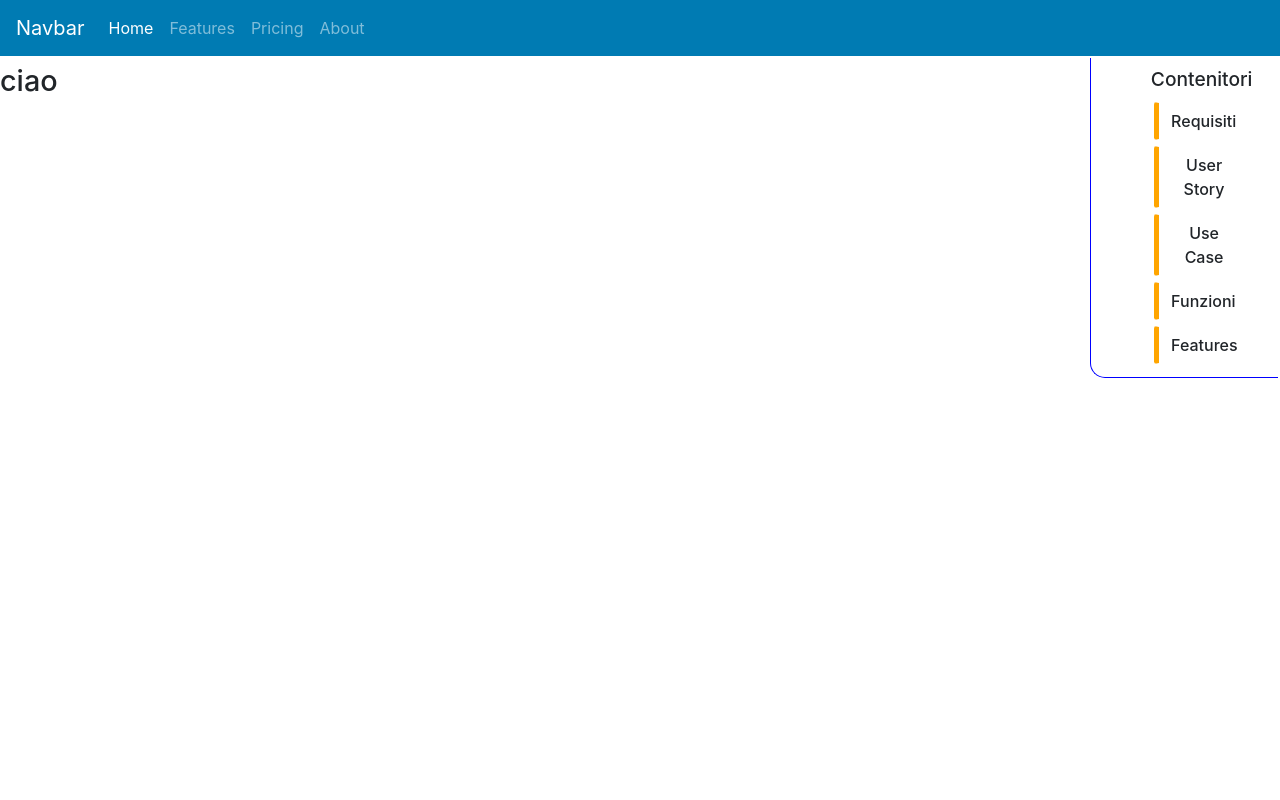
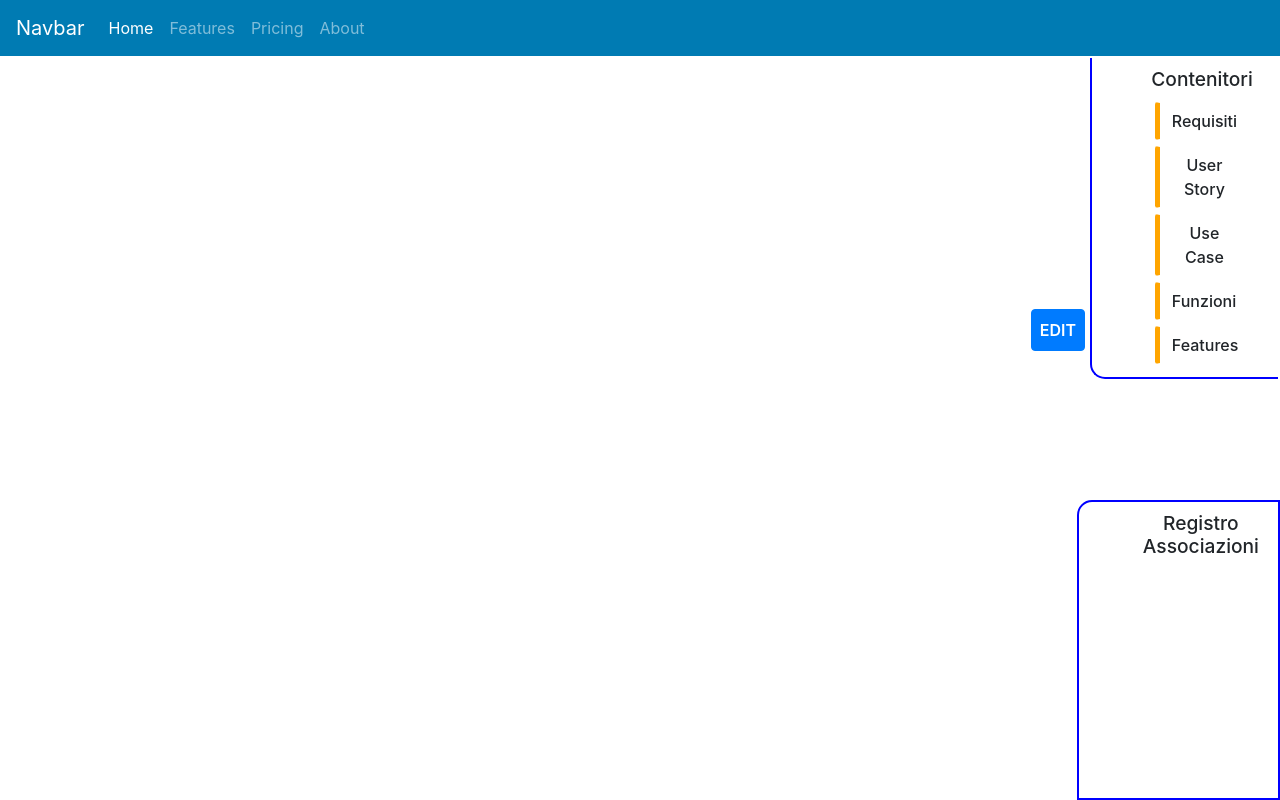
Before and after one commit to provaorganizzazione123/DAL_Manager, an Angular app: page / in a window 1280 px wide. Built offline with nearby package versions, Linux system fonts and the light colour scheme.

Commit message:
BraccioAndrea

```diff
--- a/src/app/app.component.css
+++ b/src/app/app.component.css
@@ -27,10 +27,10 @@
 td{
     border-left-color: blue;
     border-left-style: solid;
-    border-left-width: 1px;
+    border-left-width: 2px;
     border-bottom-color: blue;
     border-bottom-style: solid;
-    border-bottom-width: 1px;
+    border-bottom-width: 2px;
     padding: 10px;
     border-bottom-left-radius: 15px;
     height: 50%;
--- a/src/app/app.component.html
+++ b/src/app/app.component.html
@@ -21,7 +21,7 @@
     </ul>
   </div>
 </nav>
-<h1 [ngClass]="{bottom: classe, top: !classe}" (click)="classe = !classe">ciao</h1>
+<!-- <h1 [ngClass]="{bottom: classe, top: !classe}" (click)="classe = !classe">ciao</h1> -->
 
 <router-outlet>
     <div class="work-container"  >
@@ -37,5 +37,6 @@
     </tr>
   </table>
 </div>
+<app-registro-associazioni></app-registro-associazioni>
 
 </router-outlet>
--- a/src/app/app.module.ts
+++ b/src/app/app.module.ts
@@ -6,12 +6,14 @@ import { AppComponent } from './app.component';
 import { ContainerAssociatedComponent } from './container-associated/container-associated.component';
 import {DragDropModule} from '@angular/cdk/drag-drop';
 import { ComponentListComponent } from './component-list/component-list.component';
+import { RegistroAssociazioniComponent } from './registro-associazioni/registro-associazioni.component';
 
 @NgModule({
   declarations: [
     AppComponent,
     ContainerAssociatedComponent,
     ComponentListComponent,
+    RegistroAssociazioniComponent,
   ],
   imports: [
     BrowserModule,
--- a/src/app/container-associated/container-associated.component.css
+++ b/src/app/container-associated/container-associated.component.css
@@ -113,3 +113,8 @@ h3{
   font-size: 1.30rem;
   font-family: unset;
 }
+
+#EDIT{
+  position:fixed;
+  right:15%;
+}
--- a/src/app/container-associated/container-associated.component.html
+++ b/src/app/container-associated/container-associated.component.html
@@ -21,3 +21,8 @@
     </button>
   </div>
 </div>
+
+
+<div>
+  <button id="EDIT" type="button" class="btn btn-primary">EDIT</button>
+  </div>
--- /dev/null
+++ b/src/app/registro-associazioni/registro-associazioni.component.css
@@ -0,0 +1,32 @@
+.container{
+  text-align: center;
+  align-items: center;
+  border-style: solid;
+  position: fixed;
+  bottom:0%;
+  position:fixed;
+  right:0%;
+  height:300px;
+  width:203px;
+  border-left-color: blue;
+  border-left-style: solid;
+  border-left-width: 2px;
+  border-bottom-color: blue;
+  border-bottom-style: solid;
+  border-bottom-width: 2px;
+  border-top-color: blue;
+  border-top-style:solid;
+  border-top-width:2px;
+  border-right-color:blue;
+  border-right-style:solid;
+  border-right-width:2px;
+  padding: 10px;
+  border-top-left-radius: 15px;
+  align-items: center;
+}
+
+
+.colonnaH4{
+  font-size: larger;
+  margin-left: 25%;
+}
--- /dev/null
+++ b/src/app/registro-associazioni/registro-associazioni.component.html
@@ -0,0 +1,3 @@
+<div class="container">
+<h4 class="colonnaH4">Registro Associazioni</h4>
+</div>
--- /dev/null
+++ b/src/app/registro-associazioni/registro-associazioni.component.ts
@@ -0,0 +1,15 @@
+import { Component, OnInit } from '@angular/core';
+
+@Component({
+  selector: 'app-registro-associazioni',
+  templateUrl: './registro-associazioni.component.html',
+  styleUrls: ['./registro-associazioni.component.css']
+})
+export class RegistroAssociazioniComponent implements OnInit {
+
+  constructor() { }
+
+  ngOnInit() {
+  }
+
+}
```
Also changed, not shown: src/app/component-list/component-list.component.css (line endings or trailing spaces), 2 other files (tests, documents, lock files or other folders).
